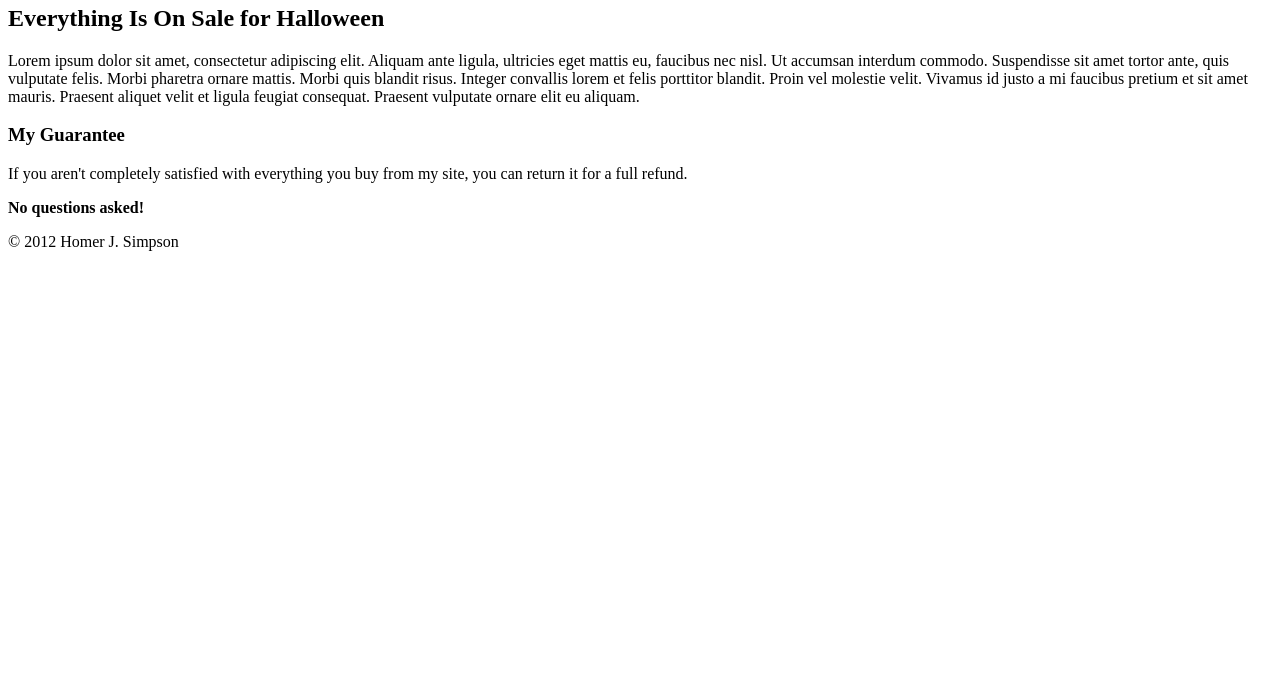
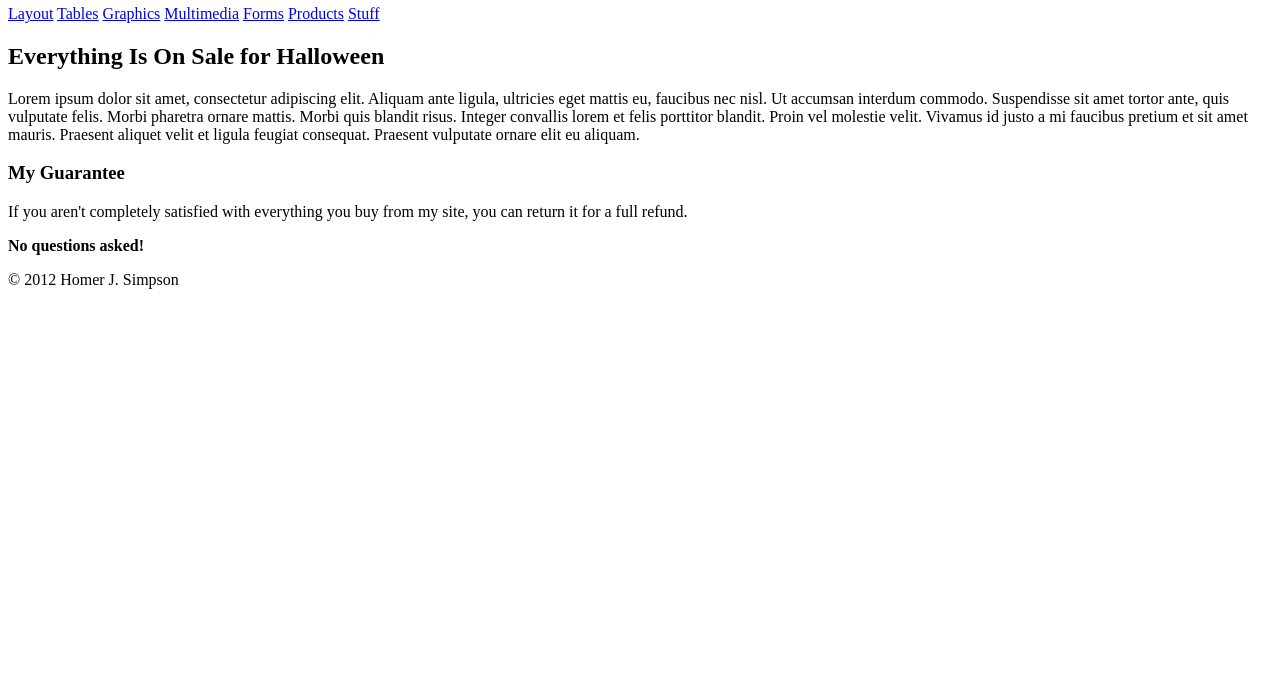
Before and after one commit to d3rubs/new_project, a plain HTML site: page index.html in a window 1280 px wide. Shown: the part 122-800 px from the top of the page. Drawn offline with Linux system fonts and the light colour scheme.

Commit message:
add link commit

```diff
--- a/index.html
+++ b/index.html
@@ -10,6 +10,15 @@
 				<h1>Homer's Music Store</h1>
 				<h2>Rock On!</h2>
 			</hgroup>
+			<nav>
+				<a href="multi_column.html">Layout</a>
+				<a href="table.html">Tables</a>
+				<a href="images">Graphics</a>
+				<a href="video">Multimedia</a>
+				<a href="static_form.html">Forms</a>
+				<a href="product.php">Products</a>
+				<a href="geolocation.html">Stuff</a>
+			</nav>
 		</header>
 		<section id="container">
 			<h1>Everything Is On Sale for Halloween</h1>
```
